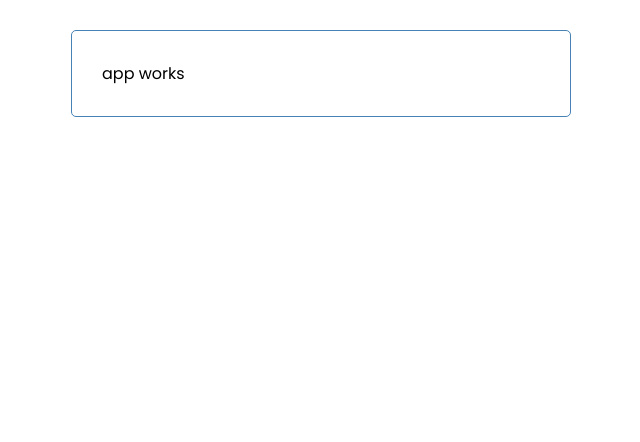
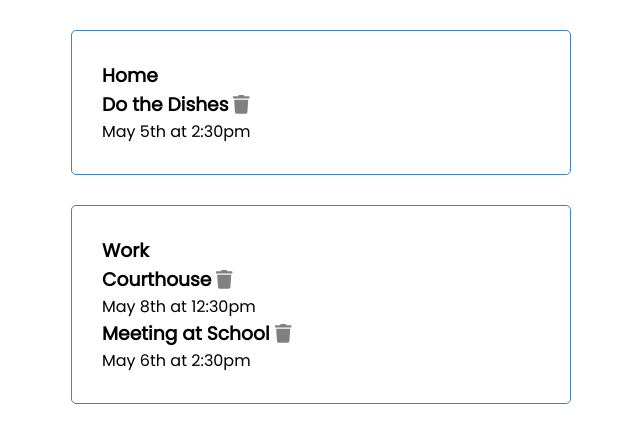
Before and after one commit to malikdunston/learning-angular, an Angular app: page / in a window 1280 px wide. Shown: the top 442 px of the page, without its empty margins (319-959 px from the left). Built offline with nearby package versions, Linux system fonts and the light colour scheme; data requests are answered from the project's data file.

Commit message:
tasks in different lists

```diff
--- a/src/app/List.ts
+++ b/src/app/List.ts
@@ -1,5 +1,5 @@
 export interface List {
 	id: number
 	title: string,
-	tasks?: Task[]
+	tasks?: []
 }
--- a/src/app/app.component.html
+++ b/src/app/app.component.html
@@ -1,3 +1,3 @@
-<app-list>
-
+<app-list *ngFor="let list of lists"
+	[list]="list">
 </app-list>
--- a/src/app/app.component.ts
+++ b/src/app/app.component.ts
@@ -8,12 +8,18 @@ import { List } from './List';
 	styleUrls: ['./app.component.css']
 })
 export class AppComponent {
-	lists: List[] = [];
-	constructor(private taskService: TaskService) {
-	}
+	lists: any[] = [];
+	tasks: any[] = [];
+	constructor(
+		private taskService: TaskService
+	) {}
 	ngOnInit(): void {
-		// this.taskService.getData().subscribe(lists => {
-		// 	console.log(lists);
-		// })
+		this.taskService.getTasks().subscribe(tasks => this.tasks = tasks)
+		this.taskService.getLists().subscribe(lists => {
+			let Lists = lists;
+			this.lists = Lists.map(list => {
+				return {...list, tasks: this.tasks.filter(t => t.list == list.id)}
+			})
+		})
 	}
 }
--- a/src/app/app.module.ts
+++ b/src/app/app.module.ts
@@ -6,11 +6,13 @@ import { FormsModule } from '@angular/forms';
 
 import { AppComponent } from './app.component';
 import { ListComponent } from './components/list/list.component';
+import { TaskComponent } from './components/task/task.component';
 
 @NgModule({
 	declarations: [
 		AppComponent,
-  ListComponent
+  ListComponent,
+  TaskComponent
 	],
 	imports: [
 		BrowserModule,
--- a/src/app/components/list/list.component.html
+++ b/src/app/components/list/list.component.html
@@ -1,3 +1,6 @@
 <div class="container">
-	<p>app works</p>
+	<h3>{{list.title}}</h3>
+	<app-task *ngFor="let task of list.tasks"
+		[task]="task">
+	</app-task>
 </div>
--- /dev/null
+++ b/src/app/components/task/task.component.html
@@ -0,0 +1,8 @@
+<div [ngClass]="{reminder: task.reminder}" class="task" (dblclick)="onToggle(task)">
+	<h3>
+		{{task.title}}
+		<fa-icon (click)="onDelete(task)" [ngStyle]="{'color': 'grey'}" [icon]="faTrash">
+		</fa-icon>
+	</h3>
+	<p>{{task.day}}</p>
+</div>
--- /dev/null
+++ b/src/app/components/task/task.component.ts
@@ -0,0 +1,21 @@
+import { Component, Input, OnInit } from '@angular/core';
+import { faTrash } from '@fortawesome/free-solid-svg-icons';
+
+@Component({
+	selector: 'app-task',
+	templateUrl: './task.component.html',
+	styleUrls: ['./task.component.css']
+})
+export class TaskComponent implements OnInit {
+	@Input() task: any;
+	faTrash = faTrash
+	constructor() { }
+	ngOnInit(): void {
+	}
+	onDelete(task: Task){
+		// this.onDeleteTask.emit(task);
+	}
+	onToggle(task: Task){
+		// this.onToggleReminder.emit(task);
+	}
+}
--- a/src/app/services/task.service.ts
+++ b/src/app/services/task.service.ts
@@ -1,35 +1,28 @@
 import { Injectable } from '@angular/core';
-import { HttpClient, HttpHeaders } from '@angular/common/http';
+import { HttpClient, HttpHeaders, HttpParams } from '@angular/common/http';
 import { Observable } from 'rxjs';
 import { Task } from '../Task';
 import { List } from '../List';
-const httpOptions = {
-	headers: new HttpHeaders({
-		"Content-Type": "application/json"
-	})
-}
+const headers = new HttpHeaders({
+	"Content-Type": "application/json"
+})
 @Injectable({
 	providedIn: 'root'
 })
 export class TaskService {
 	private server = "http://localhost:5000"
-	lists: List[] = [];
-	tasks: Task[] = [];
 	constructor(private http:HttpClient) {}
+	getTasksByList(listId: number): Observable<Task[]>{
+		const url = `${this.server}/tasks`;
+		const params = new HttpParams().append("list", listId);
+		return this.http.get<Task[]>(url,{headers, params})
+	}
+	getLists(): Observable<List[]>{
+		const url = `${this.server}/lists`
+		return this.http.get<List[]>(url)
+	}
 	getTasks(): Observable<Task[]>{
 		const url = `${this.server}/tasks`
 		return this.http.get<Task[]>(url)
 	}
-	getLists(): Observable<List[]>{
-		const url = `${this.server}/lists`
-		return this.http.get<Task[]>(url)
-	}
-	getData(){
-		const Lists = this.getLists();
-		const Tasks = this.getTasks();
-		return {
-			tasks: Tasks,
-			lists: Lists
-		}
-	}
 }
```
Also changed, not shown: src/app/components/list/list.component.ts (+3 -4 lines), src/app/components/task/task.component.css (added), 1 other file (tests, documents, lock files or other folders).
